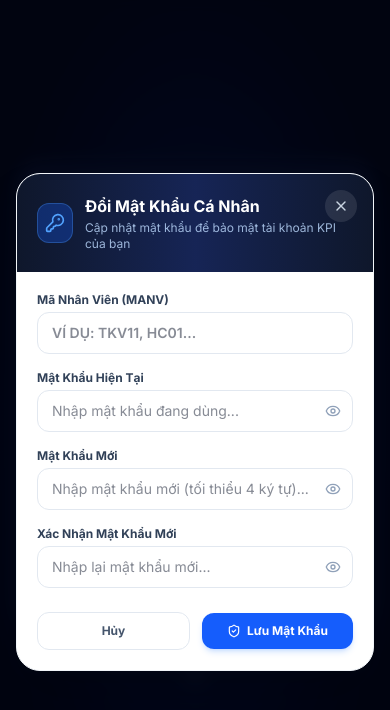
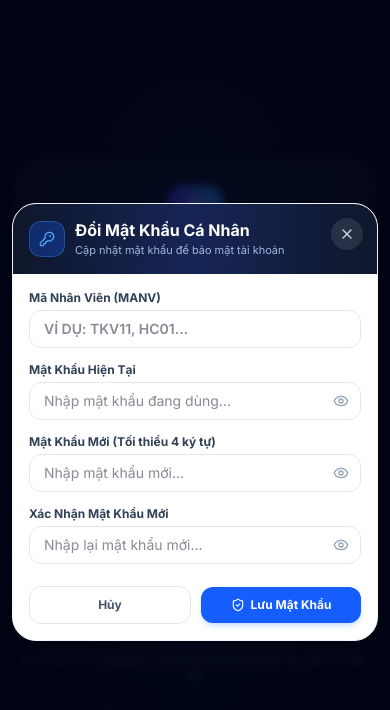
Before and after one commit to khacdiep168/KPI, a Next.js app: page / in a window 390 px wide. Both pictures are taken after a click on the button "Đổi mật khẩu?". Shown: the top 710 px of the page. Built offline with nearby package versions, Linux system fonts and the light colour scheme; no server answers; the database is empty.

Commit message:
fix(mobile): ensure change password and profile modals are perfectly centered with dynamic viewport height

```diff
--- a/src/components/ChangePasswordModal.tsx
+++ b/src/components/ChangePasswordModal.tsx
@@ -11,7 +11,8 @@ import {
   CheckCircle2,
   AlertCircle,
   X,
-  ShieldCheck
+  ShieldCheck,
+  UserCheck
 } from "lucide-react";
 
 interface ChangePasswordModalProps {
@@ -105,66 +106,69 @@ export default function ChangePasswordModal({
   };
 
   return (
-    <div className="fixed inset-0 z-50 flex items-center justify-center p-4 bg-slate-950/70 backdrop-blur-sm animate-in fade-in">
+    <div className="fixed inset-0 z-50 flex items-center justify-center p-3 sm:p-4 bg-slate-950/75 backdrop-blur-xs overflow-y-auto animate-in fade-in">
       <div
         className="fixed inset-0"
         onClick={onClose}
       />
 
-      <div className="relative w-full max-w-md bg-white rounded-3xl shadow-2xl border border-slate-100 overflow-hidden z-10 animate-in zoom-in-95 duration-200 max-h-[90vh] flex flex-col">
-        {/* Modal Header */}
-        <div className="bg-gradient-to-r from-slate-900 via-blue-950 to-slate-900 text-white p-5 sm:p-6 relative">
+      {/* Modal Container: Căn giữa chính xác giữa màn hình (my-auto) và giới hạn chiều cao tối đa không vượt màn hình */}
+      <div className="relative w-full max-w-sm sm:max-w-md my-auto bg-white rounded-3xl shadow-2xl border border-slate-100 overflow-hidden z-10 animate-in zoom-in-95 duration-200 max-h-[85dvh] flex flex-col">
+        {/* Modal Header: Tinh gọn, rõ ràng, không chiếm quá nhiều diện tích */}
+        <div className="bg-gradient-to-r from-slate-900 via-blue-950 to-slate-900 text-white p-4 sm:p-5 shrink-0 relative">
           <button
             type="button"
             onClick={onClose}
-            className="absolute right-4 top-4 w-8 h-8 rounded-full bg-white/10 hover:bg-white/20 text-slate-300 hover:text-white flex items-center justify-center transition-colors"
+            className="absolute right-3.5 top-3.5 w-8 h-8 rounded-full bg-white/10 hover:bg-white/20 text-slate-300 hover:text-white flex items-center justify-center transition-colors cursor-pointer"
           >
             <X className="w-4 h-4" />
           </button>
 
-          <div className="flex items-center gap-3">
-            <div className="w-10 h-10 rounded-xl bg-blue-600/30 text-blue-400 flex items-center justify-center border border-blue-400/30">
-              <KeyRound className="w-5 h-5" />
+          <div className="flex items-center gap-2.5">
+            <div className="w-9 h-9 rounded-xl bg-blue-600/30 text-blue-400 flex items-center justify-center border border-blue-400/30 shrink-0">
+              <KeyRound className="w-4 h-4" />
             </div>
             <div>
-              <h2 className="text-base sm:text-lg font-bold text-white">
+              <h2 className="text-base font-bold text-white leading-tight">
                 Đổi Mật Khẩu Cá Nhân
               </h2>
-              <p className="text-xs text-blue-200/80 mt-0.5">
-                Cập nhật mật khẩu để bảo mật tài khoản KPI của bạn
+              <p className="text-[11px] text-blue-200/80 mt-0.5">
+                Cập nhật mật khẩu để bảo mật tài khoản
               </p>
             </div>
           </div>
 
+          {/* Badge thông tin nhân viên: Rõ ràng, dễ đọc, không bao giờ bị che */}
           {currentUser && (
-            <div className="mt-4 pt-3 border-t border-white/10 flex items-center justify-between text-xs">
-              <div className="text-slate-300">
-                Nhân viên: <strong className="text-white">{currentUser.name}</strong>
+            <div className="mt-3 pt-2.5 border-t border-white/10 flex items-center justify-between text-xs">
+              <div className="flex items-center gap-1.5 text-slate-200 min-w-0 truncate">
+                <UserCheck className="w-3.5 h-3.5 text-blue-400 shrink-0" />
+                <span className="truncate">Nhân viên: <strong className="text-white">{currentUser.name}</strong></span>
               </div>
-              <span className="font-mono text-[11px] text-blue-300 bg-blue-950/80 px-2 py-0.5 rounded-md border border-blue-400/30">
+              <span className="font-mono text-[11px] font-bold text-blue-300 bg-blue-950/90 px-2 py-0.5 rounded-md border border-blue-400/30 shrink-0 ml-2">
                 [{currentUser.manv}]
               </span>
             </div>
           )}
         </div>
 
-        {/* Modal Body */}
-        <div className="p-5 sm:p-6 overflow-y-auto">
+        {/* Modal Body: Cuộn mượt mà nếu bàn phím ảo hiển thị */}
+        <div className="p-4 sm:p-5 overflow-y-auto flex-1">
           {errorMsg && (
-            <div className="mb-4 p-3 rounded-xl bg-rose-50 border border-rose-200 text-rose-700 text-xs flex items-center gap-2">
+            <div className="mb-3.5 p-3 rounded-xl bg-rose-50 border border-rose-200 text-rose-700 text-xs flex items-center gap-2">
               <AlertCircle className="w-4 h-4 shrink-0 text-rose-600" />
               <span>{errorMsg}</span>
             </div>
           )}
 
           {successMsg && (
-            <div className="mb-4 p-3 rounded-xl bg-emerald-50 border border-emerald-200 text-emerald-800 text-xs flex items-center gap-2 font-medium">
+            <div className="mb-3.5 p-3 rounded-xl bg-emerald-50 border border-emerald-200 text-emerald-800 text-xs flex items-center gap-2 font-medium">
               <CheckCircle2 className="w-4 h-4 shrink-0 text-emerald-600" />
               <span>{successMsg}</span>
             </div>
           )}
 
-          <form onSubmit={handleSubmit} className="space-y-4">
+          <form onSubmit={handleSubmit} className="space-y-3.5">
             {!currentUser && (
               <div>
                 <label className="block text-xs font-bold text-slate-700 mb-1">
@@ -176,7 +180,7 @@ export default function ChangePasswordModal({
                   value={manv}
                   onChange={(e) => setManv(e.target.value.toUpperCase())}
                   required
-                  className="w-full px-3.5 py-2.5 rounded-xl border border-slate-200 text-sm uppercase text-slate-900 font-semibold focus:ring-2 focus:ring-blue-500 focus:outline-hidden"
+                  className="w-full px-3.5 py-2 rounded-xl border border-slate-200 text-sm uppercase text-slate-900 font-semibold focus:ring-2 focus:ring-blue-500 focus:outline-hidden"
                 />
               </div>
             )}
@@ -193,7 +197,7 @@ export default function ChangePasswordModal({
                   value={oldPassword}
                   onChange={(e) => setOldPassword(e.target.value)}
                   required
-                  className="w-full px-3.5 py-2.5 pr-10 rounded-xl border border-slate-200 text-sm text-slate-900 focus:ring-2 focus:ring-blue-500 focus:outline-hidden"
+                  className="w-full px-3.5 py-2 pr-10 rounded-xl border border-slate-200 text-sm text-slate-900 focus:ring-2 focus:ring-blue-500 focus:outline-hidden"
                 />
                 <button
                   type="button"
@@ -208,16 +212,16 @@ export default function ChangePasswordModal({
             {/* Mật khẩu mới */}
             <div>
               <label className="block text-xs font-bold text-slate-700 mb-1">
-                Mật Khẩu Mới
+                Mật Khẩu Mới (Tối thiểu 4 ký tự)
               </label>
               <div className="relative">
                 <input
                   type={showNewPass ? "text" : "password"}
-                  placeholder="Nhập mật khẩu mới (tối thiểu 4 ký tự)..."
+                  placeholder="Nhập mật khẩu mới..."
                   value={newPassword}
                   onChange={(e) => setNewPassword(e.target.value)}
                   required
-                  className="w-full px-3.5 py-2.5 pr-10 rounded-xl border border-slate-200 text-sm text-slate-900 focus:ring-2 focus:ring-blue-500 focus:outline-hidden"
+                  className="w-full px-3.5 py-2 pr-10 rounded-xl border border-slate-200 text-sm text-slate-900 focus:ring-2 focus:ring-blue-500 focus:outline-hidden"
                 />
                 <button
                   type="button"
@@ -241,7 +245,7 @@ export default function ChangePasswordModal({
                   value={confirmPassword}
                   onChange={(e) => setConfirmPassword(e.target.value)}
                   required
-                  className="w-full px-3.5 py-2.5 pr-10 rounded-xl border border-slate-200 text-sm text-slate-900 focus:ring-2 focus:ring-blue-500 focus:outline-hidden"
+                  className="w-full px-3.5 py-2 pr-10 rounded-xl border border-slate-200 text-sm text-slate-900 focus:ring-2 focus:ring-blue-500 focus:outline-hidden"
                 />
                 <button
                   type="button"
@@ -254,7 +258,7 @@ export default function ChangePasswordModal({
             </div>
 
             {/* Actions */}
-            <div className="pt-2 flex items-center gap-3">
+            <div className="pt-2 flex items-center gap-2.5">
               <button
                 type="button"
                 onClick={onClose}
--- a/src/components/Navbar.tsx
+++ b/src/components/Navbar.tsx
@@ -202,15 +202,15 @@ export default function Navbar({
         </div>
       </div>
 
-      {/* User Profile Sheet Modal (Căn giữa màn hình, an toàn với Dynamic Island & Notch trên điện thoại) */}
+      {/* User Profile Sheet Modal (Căn giữa chính xác giữa màn hình, không bị tràn hay che mất thông tin) */}
       {showProfileSheet && (
-        <div className="fixed inset-0 z-50 flex items-center justify-center p-4 pt-16 pb-20 bg-slate-950/70 backdrop-blur-xs animate-in fade-in duration-200">
+        <div className="fixed inset-0 z-50 flex items-center justify-center p-3 sm:p-4 bg-slate-950/75 backdrop-blur-xs overflow-y-auto animate-in fade-in duration-200">
           <div
             className="fixed inset-0"
             onClick={() => setShowProfileSheet(false)}
           />
 
-          <div className="relative w-full max-w-sm sm:max-w-md bg-white rounded-3xl p-5 sm:p-6 shadow-2xl border border-slate-100 z-10 max-h-[80vh] overflow-y-auto animate-in zoom-in-95 duration-200">
+          <div className="relative w-full max-w-sm sm:max-w-md my-auto bg-white rounded-3xl p-5 sm:p-6 shadow-2xl border border-slate-100 z-10 max-h-[85dvh] overflow-y-auto animate-in zoom-in-95 duration-200">
             {/* Header thông tin nhân viên */}
             <div className="flex items-center justify-between pb-4 border-b border-slate-100">
               <div className="flex items-center gap-3 min-w-0">
```
